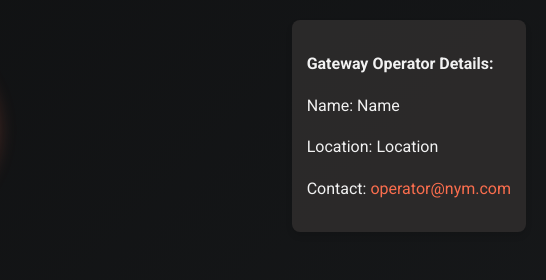
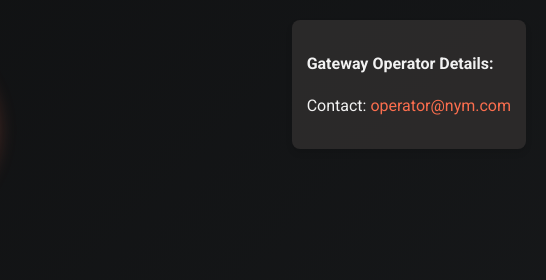
Before and after one commit to nymnode/gateway-html, a plain HTML site: page index.html in a window 1280 px wide. Shown: the top 280 px of the page, 734-1280 px from the left. Drawn offline with Linux system fonts and the light colour scheme.

Commit message:
Update index.html

```diff
--- a/index.html
+++ b/index.html
@@ -143,8 +143,6 @@
 to include it or modify it to your liking
 -->
   <p><strong>Gateway Operator Details:</strong></p>
-  <p>Name: Name</p>
-  <p>Location: Location</p>
   <p>Contact: <a href="mailto:operator@nym.com">operator@nym.com</a></p>
 </div>
 
```
